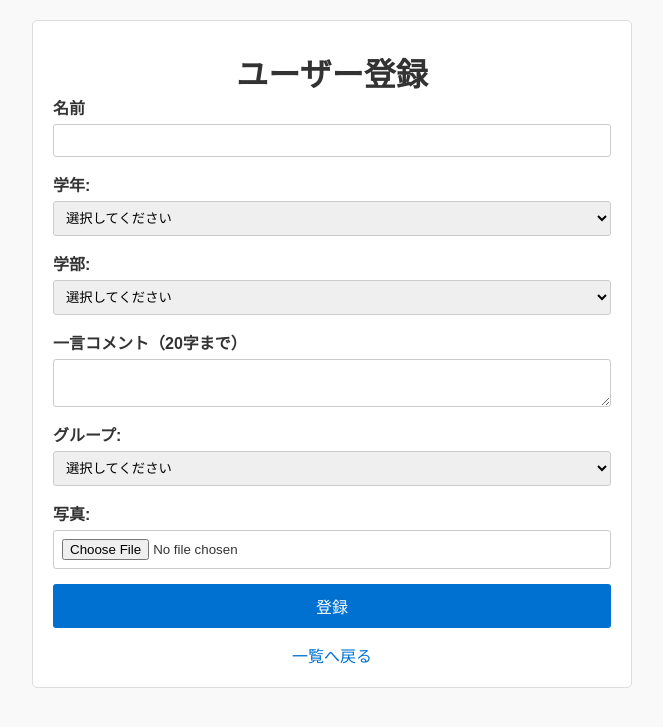
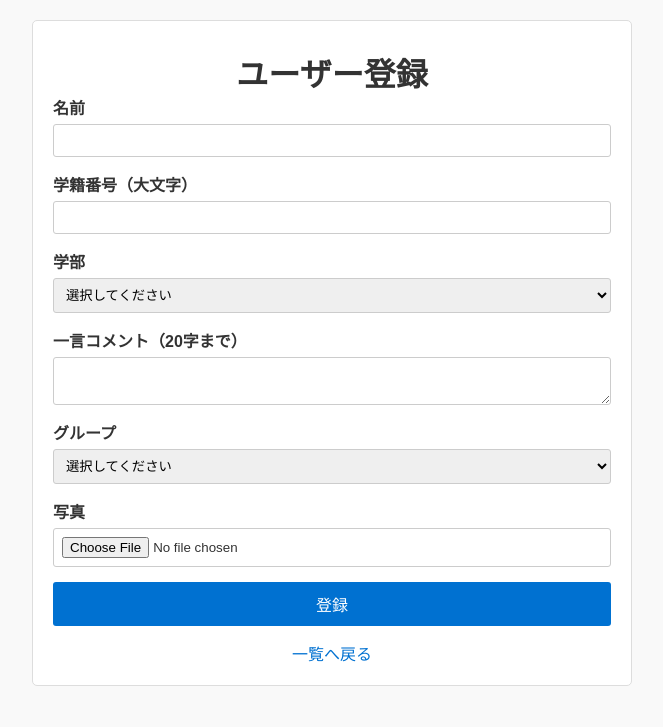
Before and after one commit to ValleySword/pbl_name_list, a PHP site: page /register.php in a window 1280 px wide. Shown: the part 50-777 px from the top of the page, without its empty margins (308-971 px from the left). Run offline with PHP 8.4, Linux system fonts and the light colour scheme.

Commit message:
add global setting

```diff
--- a/config/mysql/initdb.d/init.sql
+++ b/config/mysql/initdb.d/init.sql
@@ -5,9 +5,9 @@ DROP TABLE IF EXISTS users;
 CREATE TABLE users (
     id INT AUTO_INCREMENT PRIMARY KEY,
     name VARCHAR(20) NOT NULL,
-    grade VARCHAR(10) NOT NULL,
+    grade VARCHAR(6) NOT NULL,
     faculty VARCHAR(100) NOT NULL,
-    comment TEXT, -- 後で文字数を制限する
+    comment TEXT,
     photo VARCHAR(255),
     team VARCHAR(20)
 ) CHARSET=utf8;
--- a/docker-compose.yml
+++ b/docker-compose.yml
@@ -3,12 +3,12 @@ services:
     container_name: php-apache
     build: ./config/php # PHP+Apache用Dockerfileがあるディレクトリ
     ports:
-      - "8080:80"      #  HTTP用（リダイレクト用 ホスト側の8080番ポートをコンテナの80番にマッピング
-      # - "8443:443"     # HTTPS用 ホスト側の8443番ポートをコンテナの443番にマッピング
+      - "80:80"      #  HTTP用（リダイレクト用 ホスト側の8080番(HTTPS時?は80番)ポートをコンテナの80番にマッピング
+      # - "443:443"     # HTTPS用 ホスト側の8443番ポートをコンテナの443番にマッピング
     volumes:
       - ./html:/var/www/html # ホストのhtmlフォルダをコンテナのドキュメントルートにマウント
       - ./config/apache/000-default.conf:/etc/apache2/sites-available/000-default.conf
-      # - ./config/apache/ssl:/etc/apache2/ssl     SSL有効時のみ
+      # - ./letsencrypt/live/pblnamelist.zapto.org:/etc/apache2/ssl     # SSL有効時のみ
     depends_on:
       - mysql # MySQLサービスの起動を待つ
     tty: true
--- a/html/list.php
+++ b/html/list.php
@@ -11,7 +11,7 @@ $users = $sth->fetchAll(PDO::FETCH_ASSOC);
 <table border="1">
   <tr>
     <th>名前</th>
-    <th>学年</th>
+    <th>学籍番号</th>
     <!-- <th>学部   // 学部・一言コメントはモバイルの幅の都合上非表示</th>
     <th>一言コメント</th> -->
     <th>グループ</th>
--- a/html/register.php
+++ b/html/register.php
@@ -8,16 +8,11 @@
       <input type="text" id="name" name="name" required>
     </div>
     <div class="form-group">
-      <label for="grade">学年:</label>
-      <select id="grade" name="grade" required>
-        <option value="" disabled selected hidden>選択してください</option>
-        <?php for ($i = 1; $i < 5; $i++): ?>
-          <option><?php echo $i; ?>回生</option>
-        <?php endfor; ?>
-      </select>
+      <label for="grade">学籍番号（大文字）</label>
+      <input type="text" id="grade" name="grade" pattern="^[A-Z0-9]+$" maxlength="6" required>
     </div>
     <div class="form-group">
-      <label for="faculty">学部:</label>
+      <label for="faculty">学部</label>
       <select id="faculty" name="faculty" required>
         <option value="" disabled selected hidden>選択してください</option>
         <option>国際日本学部</option>
@@ -33,7 +28,7 @@
       <textarea id="comment" name="comment" maxlength="20"></textarea>
     </div>
     <div class="form-group">
-      <label for="team">グループ:</label>
+      <label for="team">グループ</label>
       <select id="team" name="team" required>
         <option value="" disabled selected hidden>選択してください</option>
         <?php for ($i = 1; $i < 10; $i++): ?>
@@ -42,7 +37,7 @@
       </select>
     </div>
     <div class="form-group">
-      <label for="photo">写真:</label><input type="file" id="photo" name="photo">
+      <label for="photo">写真</label><input type="file" id="photo" name="photo">
     </div>
     <div class="form-group">
       <button type="submit" class="btn-submit">登録
--- a/html/team_detail.php
+++ b/html/team_detail.php
@@ -60,7 +60,7 @@ if (!$users) {
     <table>
         <tr>
             <th>名前</th>
-            <th>学年</th>
+            <th>学籍番号</th>
             <th>学部</th>
             <th>一言コメント</th>
             <th class="photo-col">写真</th>
```
Also changed, not shown: html/edit.php (+7 -12 lines), 1 other file.
